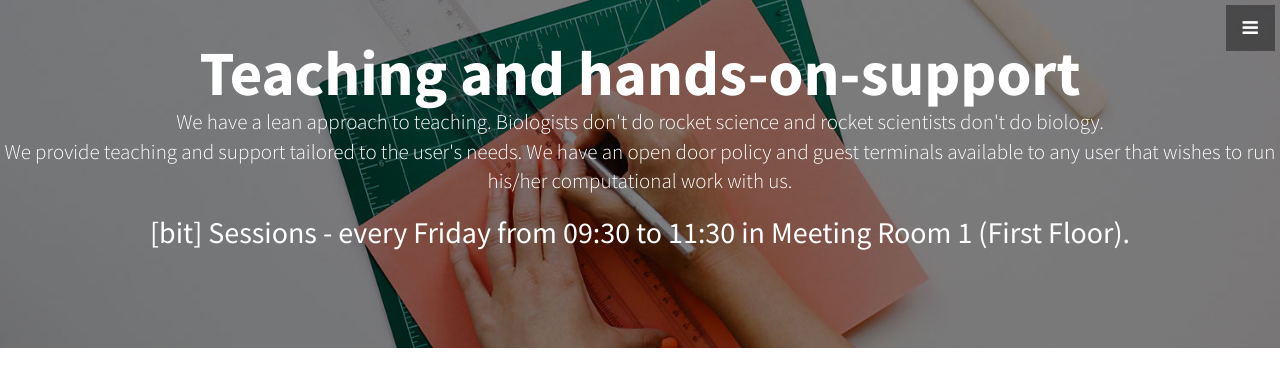
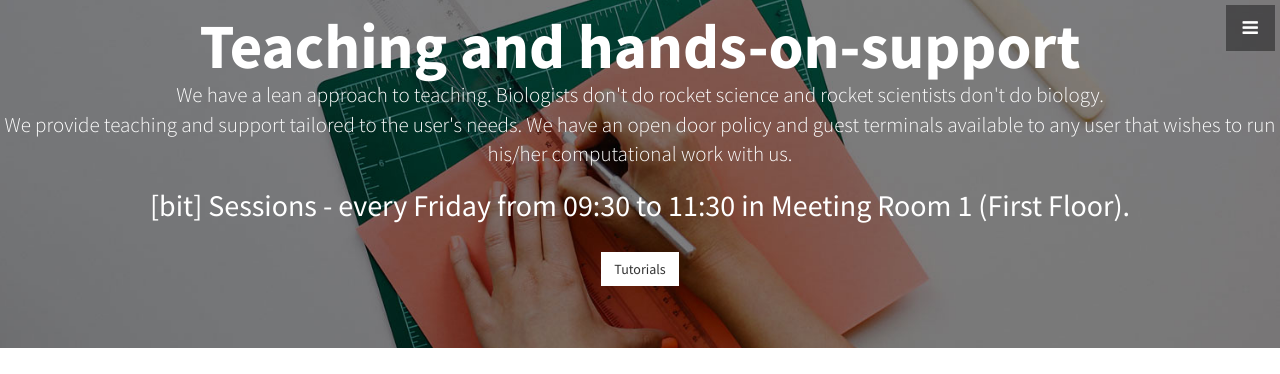
Before and after one commit to mpg-age-bioinformatics/mpg-age-bioinformatics.github.io, a Jekyll site: the page built from index.html, in a window 1280 px wide and 900 px high, scrolled down 2341 px, cut to the strip 0-374 px from the top of the window. Built offline with Jekyll 4.4.1, drawn with Linux system fonts in a browser that asks for light colours.

Commit message:
tutorials

```diff
--- a/_includes/callout.html
+++ b/_includes/callout.html
@@ -5,5 +5,23 @@
     We provide teaching and support tailored to the user's needs. We have an open door policy and guest terminals available to any user that wishes to run his/her computational work with us.
     <br><h2>[bit] Sessions - every Friday from 09:30 to 11:30 in Meeting Room 1 (First Floor).</h2>
     </p>
+    <br>
+    <a href="javascript:ReverseDisplay('tutorials_more')" class="btn btn-light">Tutorials</a>
+    <div id="tutorials_more" class="col-lg-12 text-center" style="display:none;">
+      <br>
+      <div class="col-md-3 col-sm-6">
+        <p class="lead"><strong><a class="white" target="_blank" href="https://github.com/mpg-age-bioinformatics/cluster_first_steps">Cluster first steps</a></strong></p>
+      </div>
+      <div class="col-md-3 col-sm-6">
+        <p class="lead"><strong><a class="white" target="_blank" href="https://github.com/mpg-age-bioinformatics/mpg-age-bioinformatics.github.io/blob/master/tutorials/TheUnixShell.pdf">The Unix Shell</a></strong></p>
+      </div>
+      <div class="col-md-3 col-sm-6">
+        <p class="lead"><strong><a class="white" target="_blank" href="http://github.com/mpg-age-bioinformatics/mpg-age-bioinformatics.github.io/blob/master/tutorials/RemoteServers.pdf">Help your self on a remote server</a></strong></p>
+      </div>
+      <div class="col-md-3 col-sm-6">
+        <p class="lead"><strong><a class="white" target="_blank" href="http://github.com/mpg-age-bioinformatics/mpg-age-bioinformatics.github.io/blob/master/tutorials/IntroductionToR.pdf">Introduction to R</a></strong></p>
+      </div>
+    </div>
+
   </div>
 </aside>
```
Also changed, not shown: 9 other files.
